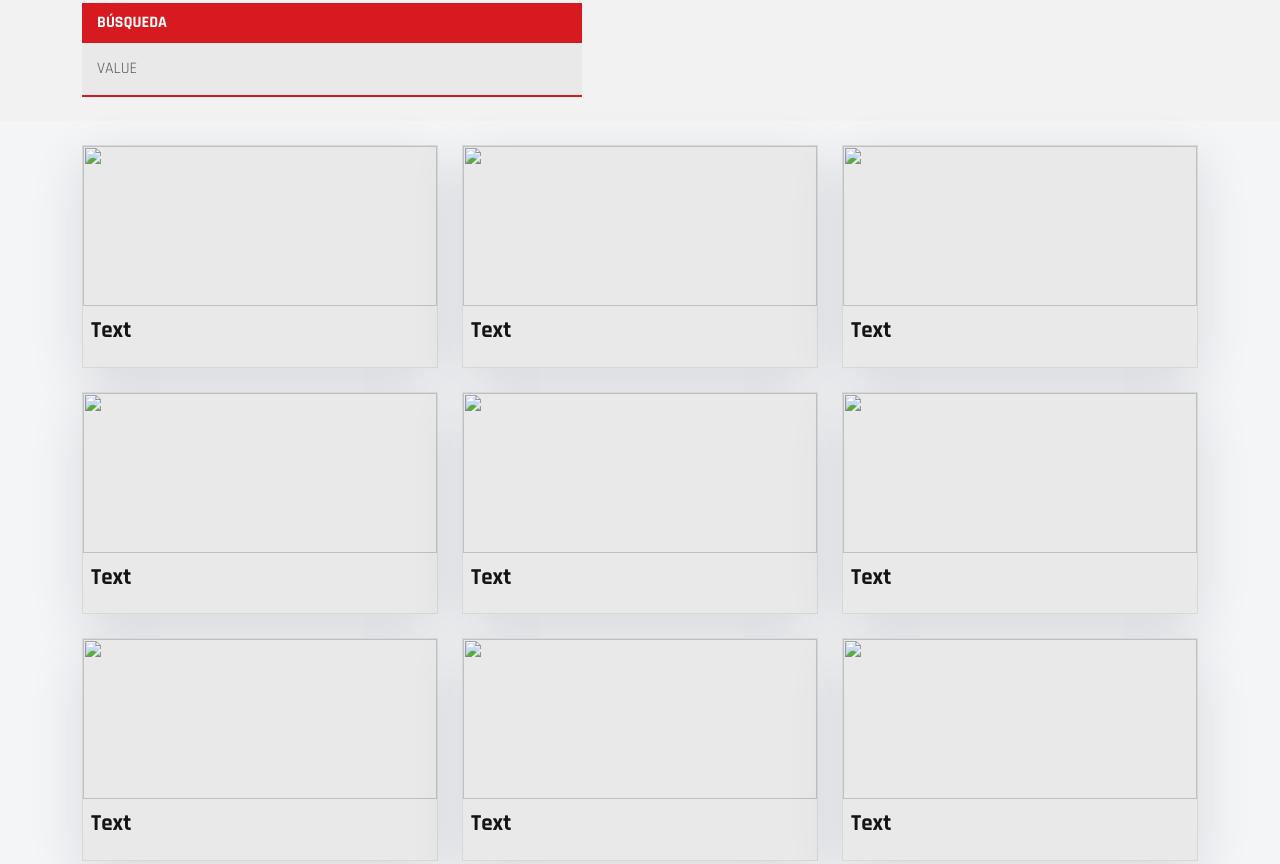
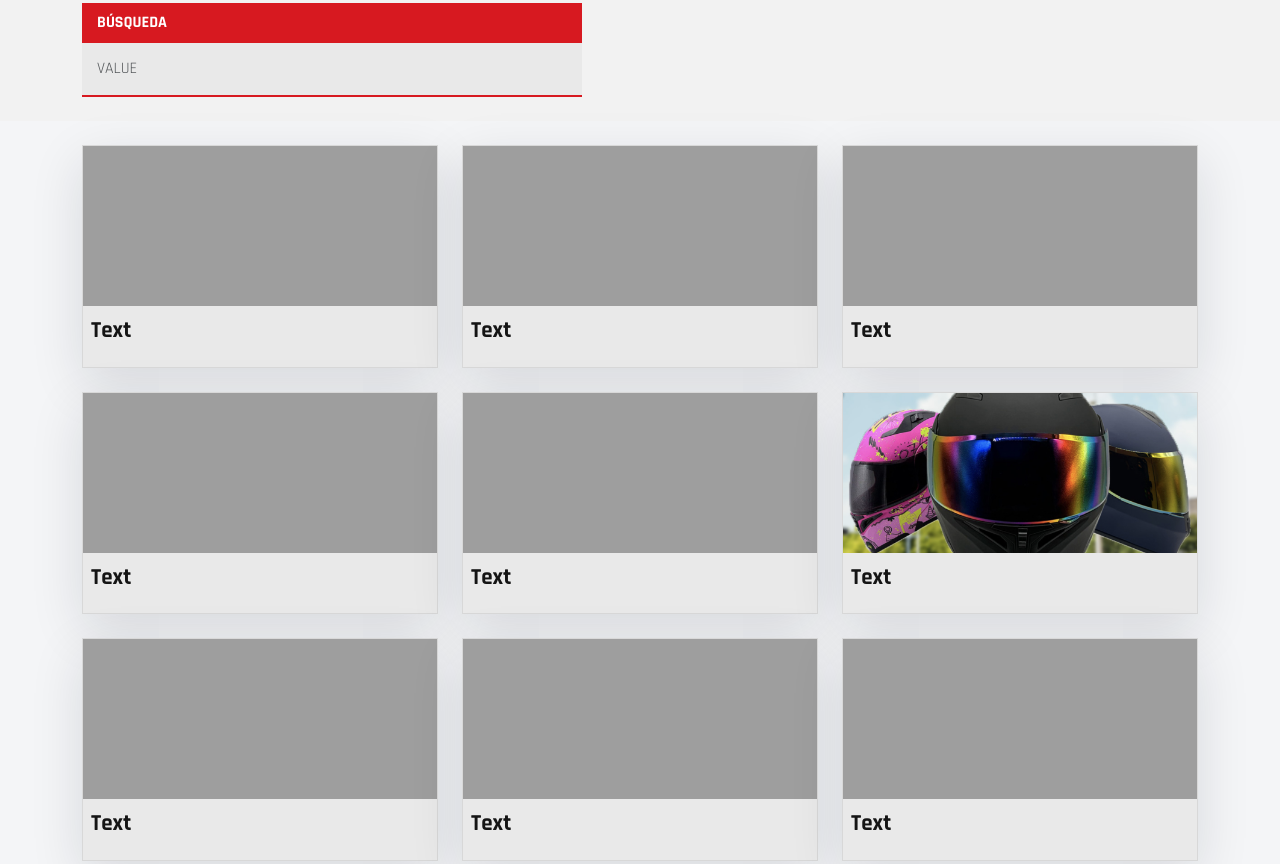
Before and after one commit to BeatrizAligh/ElecktraMotos, a website: page pages/blogs.html in a window 1280 px wide. Shown: the part 612-1476 px from the top of the page. Drawn offline with nearby package versions, Linux system fonts and the light colour scheme; the site is published under a folder, as on GitHub Pages, so addresses that start at the root find nothing.

Commit message:
Update Imagenes

```diff
--- a/pages/blogs.html
+++ b/pages/blogs.html
@@ -50,62 +50,62 @@
 
           <a href="../pages/blog-detalle.html" class="col-6 col-md-4" onclick="selectBlog(0)">
             <div class="blog-card">
-              <img src="/assets/img/Bloginterno1.png" class="img-fluid">
+              <img src="../assets/img/Bloginterno1.png" class="img-fluid">
               <p>Text</p>
             </div>
           </a>
 
           <a href="../pages/blog-detalle.html" class="col-6 col-md-4" onclick="selectBlog(2)">
             <div class="blog-card">
-              <img src="/assets/img/Bloginterno2.png" class="img-fluid">
+              <img src="../assets/img/Bloginterno2.png" class="img-fluid">
               <p>Text</p>
             </div>
           </a>
 
           <a href="../pages/blog-detalle.html" class="col-6 col-md-4" onclick="selectBlog(3)">
             <div class="blog-card">
-              <img src="/assets/img/Bloginterno3.png" class="img-fluid">
+              <img src="../assets/img/Bloginterno3.png" class="img-fluid">
               <p>Text</p>
             </div>
           </a>
 
           <a href="../pages/blog-detalle.html" class="col-6 col-md-4" onclick="selectBlog(4)">
             <div class="blog-card">
-              <img src="/assets/img/Bloginterno4.png" class="img-fluid">
+              <img src="../assets/img/Bloginterno4.png" class="img-fluid">
               <p>Text</p>
             </div>
           </a>
 
           <a href="../pages/blog-detalle.html" class="col-6 col-md-4" onclick="selectBlog(5)">
             <div class="blog-card">
-              <img src="/assets/img/Bloginterno5.png" class="img-fluid">
+              <img src="../assets/img/Bloginterno5.png" class="img-fluid">
               <p>Text</p>
             </div>
           </a>
 
           <a href="../pages/blog-detalle.html" class="col-6 col-md-4" onclick="selectBlog(6)">
             <div class="blog-card">
-              <img src="/assets/img/Bloginterno6.png" class="img-fluid">
+              <img src="../assets/img/Bloginterno6.png" class="img-fluid">
               <p>Text</p>
             </div>
           </a>
 
           <a href="../pages/blog-detalle.html" class="col-6 col-md-4" onclick="selectBlog(7)">
             <div class="blog-card">
-              <img src="/assets/img/Bloginterno7.png" class="img-fluid">
+              <img src="../assets/img/Bloginterno7.png" class="img-fluid">
               <p>Text</p>
             </div>
           </a>
 
           <a href="../pages/blog-detalle.html" class="col-6 col-md-4" onclick="selectBlog(8)">
             <div class="blog-card">
-              <img src="/assets/img/Bloginterno8.png" class="img-fluid">
+              <img src="../assets/img/Bloginterno8.png" class="img-fluid">
               <p>Text</p>
             </div>
           </a>
           <a href="../pages/blog-detalle.html" class="col-6 col-md-4" onclick="selectBlog(9)">
             <div class="blog-card">
-              <img src="/assets/img/Bloginterno9.png" class="img-fluid">
+              <img src="../assets/img/Bloginterno9.png" class="img-fluid">
               <p>Text</p>
             </div>
           </a>
```
Also changed, not shown: pages/blog-detalle.html (+3 -3 lines), pages/franquicias.html (+5 -5 lines), pages/marcas.html (+9 -9 lines), pages/puntos-de-venta.html (+1 -1 lines).
